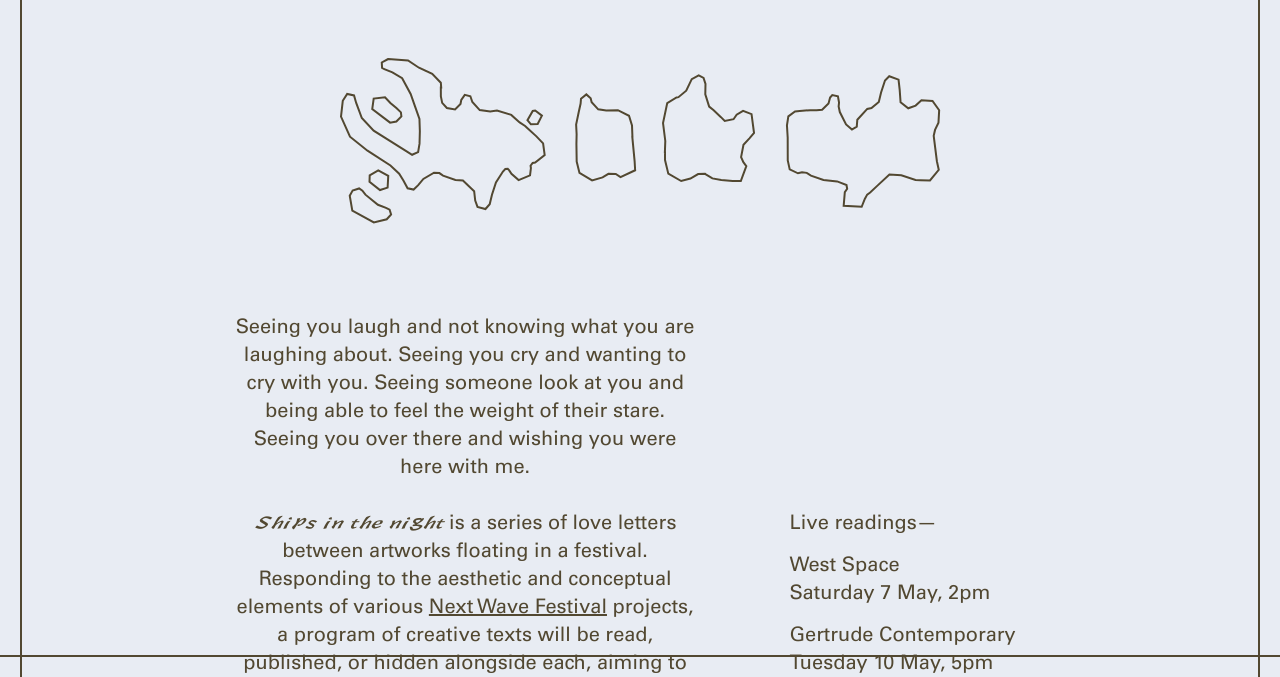
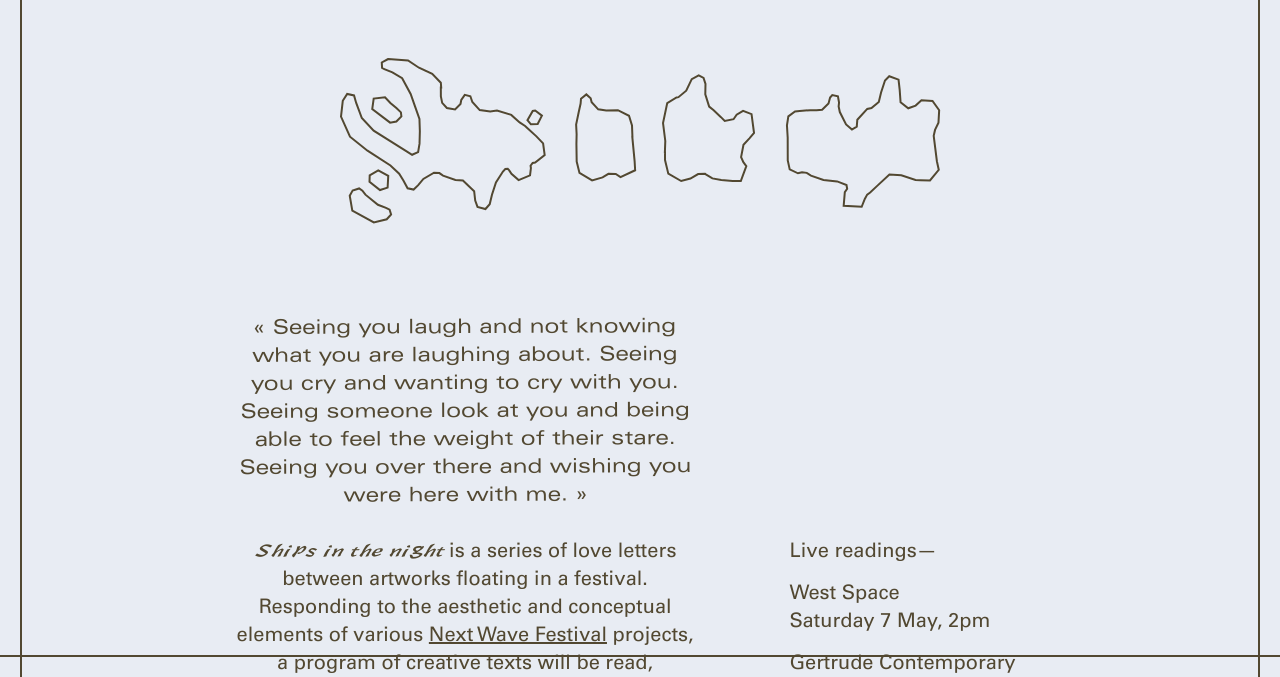
Before and after one commit to iwera/iwera.github.io, a website: page index.html in a window 1280 px wide. Shown: the part 123-800 px from the top of the page. Drawn offline with nearby package versions, Linux system fonts and the light colour scheme.

Commit message:
Make initial quote ex

```diff
--- a/index.html
+++ b/index.html
@@ -22,8 +22,8 @@
         <section>
             <article>
 
-                <p>
-                    Seeing you laugh and not knowing what you are laughing about. Seeing you cry and wanting to cry with you. Seeing someone look at you and being able to feel the weight of their stare. Seeing you over there and wishing you were here with me.
+                <p class="ex">
+                    &laquo; Seeing you laugh and not knowing what you are laughing about. Seeing you cry and wanting to cry with you. Seeing someone look at you and being able to feel the weight of their stare. Seeing you over there and wishing you were here with me. &raquo;
                 </p>
 
                 <p>
--- a/styles.scss
+++ b/styles.scss
@@ -17,6 +17,17 @@ $tablet: 768px;
 	font-weight: normal;
 	font-style: normal;
 }
+
+@font-face {
+	font-family: 'Univers Ex';
+	src: url('fonts/UniversLTStd-Ex.eot');
+	src: url('fonts/UniversLTStd-Ex.eot?#iefix') format('embedded-opentype'),
+		url('fonts/UniversLTStd-Ex.woff') format('woff'),
+		url('fonts/UniversLTStd-Ex.ttf') format('truetype');
+	font-weight: normal;
+	font-style: normal;
+}
+
 
 @font-face {
     font-family: 'Baoli';
@@ -200,13 +211,18 @@ body {
 				@include span-columns(4);
 				@include shift(1);
 				text-align:left;
-				margin-top:9.8em;
+				margin-top:11.2em;
 
 				p {
 					margin-bottom:0.7em;
 				}
 			}
 
+		}
+
+		p.ex {
+			font-family:"Univers Ex";
+			transform:rotate(-0.25deg);
 		}
 
         p {
```
Also changed, not shown: fonts/UniversLTStd-Ex.ttf (added), fonts/UniversLTStd-Ex.woff (added), styles.css, 1 other file.
